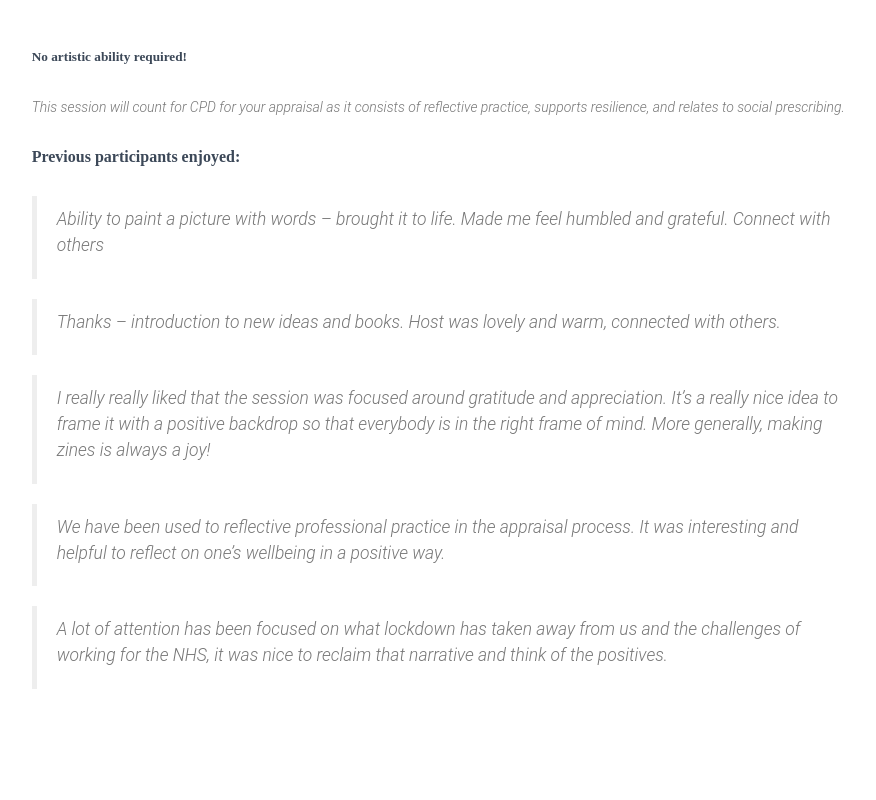
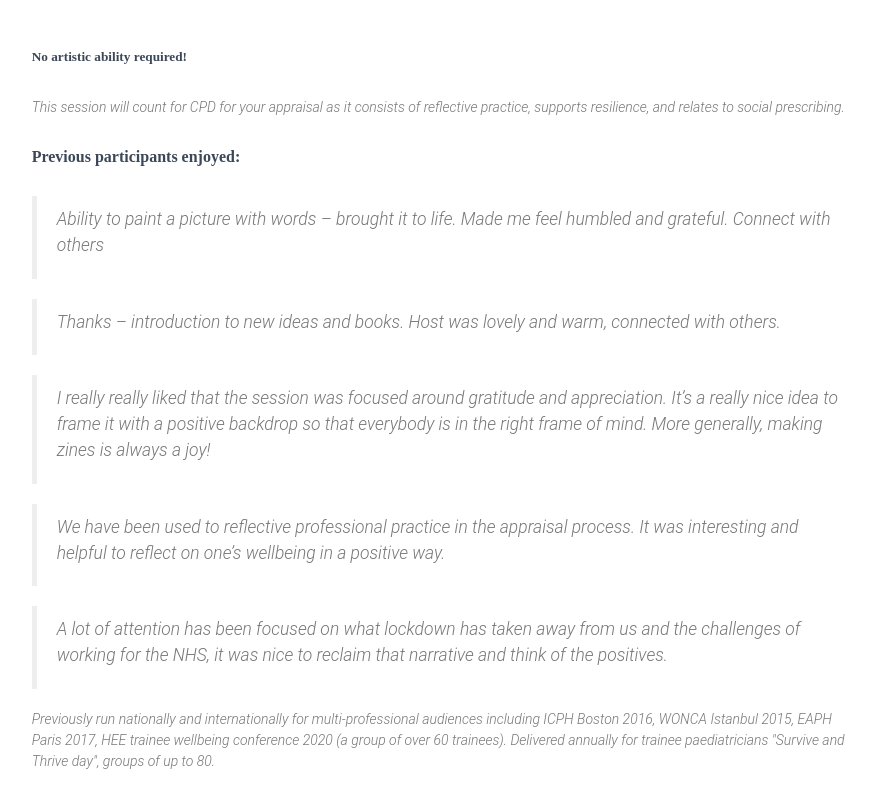
Before and after one commit to lindamiller-co-uk/lindamiller-co-uk.github.io, a Gatsby site: page /Cartooning/Sections/ProductSection in a window 1280 px wide. Shown: the part 362-1162 px from the top of the page, without its empty margins (192-1068 px from the left). Before the commit the page ends 1099 px from the top, so only its background shows below. Built offline with nearby package versions, Linux system fonts and the light colour scheme; Gatsby itself is replaced by a stand-in of ours.

Commit message:
ForgotSubtextonCartooning

```diff
--- a/src/pages/Cartooning/Sections/ProductSection.jsx
+++ b/src/pages/Cartooning/Sections/ProductSection.jsx
@@ -92,6 +92,13 @@ class ProductSection extends React.Component {
                 />
               </div>
           </GridItem>
+          <GridItem xs={12} sm={12} md={8}>
+          <div className={classes.typo}>
+                <div className={classes.note}> </div>
+                <Info>
+                Previously run nationally and internationally for multi-professional audiences including ICPH Boston 2016, WONCA Istanbul 2015, EAPH Paris 2017,  HEE trainee wellbeing conference 2020 (a group of over 60 trainees).  Delivered annually for trainee paediatricians "Survive and Thrive day", groups of up to 80.                </Info>
+                </div>
+          </GridItem>
         </GridContainer>
       </div>
     );
```
